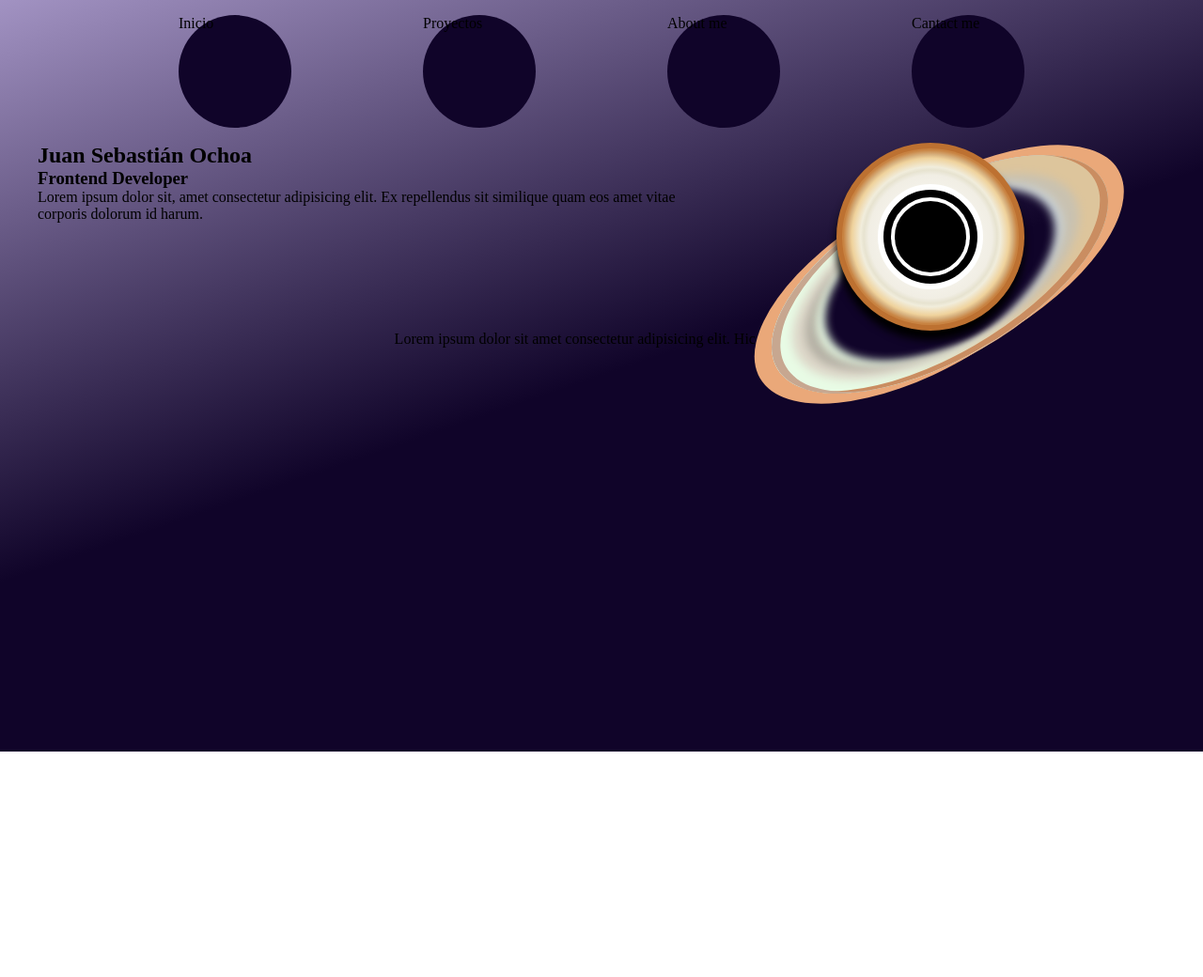
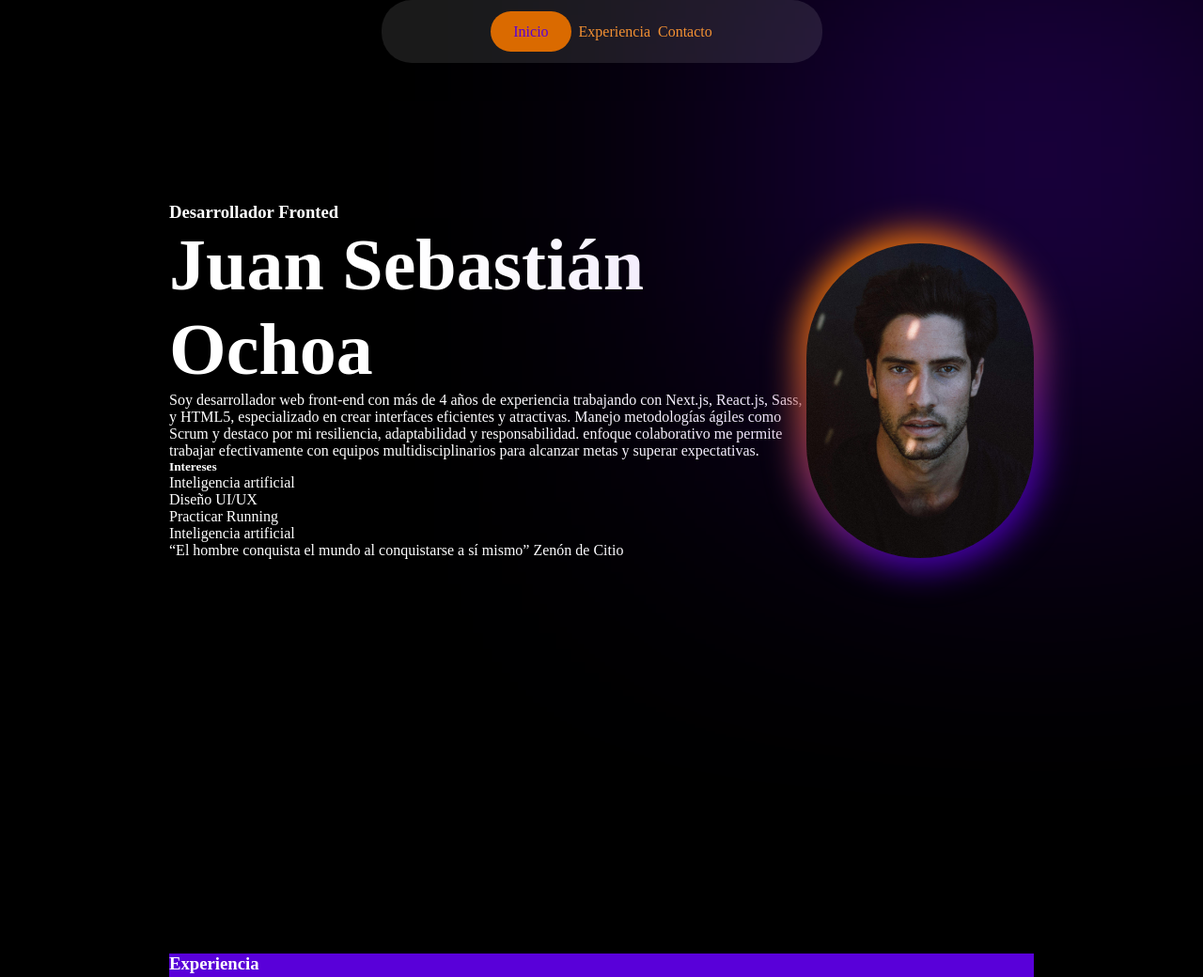
Before and after one commit to Juans-ochoa/portafolio, a website: page index.html in a window 1280 px wide. Shown: the top 1040 px of the page at 94% size. Before the commit the page ends 800 px from the top, so only its background shows below. Drawn offline with Linux system fonts and the light colour scheme; a web font is replaced by a local one.

Commit message:
feat: Add portafolio

```diff
--- a/index.html
+++ b/index.html
@@ -7,30 +7,59 @@
     <link rel="stylesheet" href="main.css" />
   </head>
   <body>
-    <header>
-      <nav class="navbar">
-        <ul>
-          <li class="planet">Inicio</li>
-          <li class="planet">Proyectos</li>
-          <li class="planet">About me</li>
-          <li class="planet">Cantact me</li>
-        </ul>
-      </nav>
+    <header class="header">
+      <ul class="navbar">
+        <li class="item">
+          <a class="inicio active" href="#inicio">Inicio</a>
+        </li>
+        <li class="item">
+          <a href="#experiencia" class="experiencia" id="experiencia"
+            >Experiencia</a
+          >
+        </li>
+        <li class="item">
+          <a href="#contacto" class="contacto" id="contacto">Contacto</a>
+        </li>
+      </ul>
     </header>
-    <main>
-      <section>
-        <h1>Juan Sebastián Ochoa</h1>
-        <h3>Frontend Developer</h3>
-        <p>
-          Lorem ipsum dolor sit, amet consectetur adipisicing elit. Ex
-          repellendus sit similique quam eos amet vitae corporis dolorum id
-          harum.
-        </p>
+    <span class="effect-circle"></span>
+    <main class="content">
+      <section class="inicio" id="inicio">
+        <article class="informacion">
+          <h3>Desarrollador Fronted</h3>
+          <h1 class="title">Juan Sebastián Ochoa</h1>
+          <p>
+            Soy desarrollador web front-end con más de 4 años de experiencia
+            trabajando con Next.js, React.js, Sass, y HTML5, especializado en
+            crear interfaces eficientes y atractivas. Manejo metodologías ágiles
+            como Scrum y destaco por mi resiliencia, adaptabilidad y
+            responsabilidad. enfoque colaborativo me permite trabajar
+            efectivamente con equipos multidisciplinarios para alcanzar metas y
+            superar expectativas.
+          </p>
+          <h5>Intereses</h5>
+          <ul>
+            <li>Inteligencia artificial</li>
+            <li>Diseño UI/UX</li>
+            <li>Practicar Running</li>
+            <li>Inteligencia artificial</li>
+          </ul>
+          <p>
+            “El hombre conquista el mundo al conquistarse a sí mismo”
+            <span>Zenón de Citio</span>
+          </p>
+        </article>
+        <div class="rectangulo">
+          <span class="efecto"></span>
+          <img src="/img/photo.jpg" loading="lazy" alt="Profile" />
+        </div>
       </section>
-      <article class="black-hole">
-        <div class="ring"></div>
-        <div class="circle__black_hole"></div>
-      </article>
+      <section class="experiencia" id="experiencia">
+        <h3>Experiencia</h3>
+      </section>
+      <section class="contacto" id="contacto">
+        <h3>Contactame</h3>
+      </section>
     </main>
     <footer>
       Lorem ipsum dolor sit amet consectetur adipisicing elit. Hic sapiente
--- a/main.css
+++ b/main.css
@@ -1,3 +1,58 @@
+@font-face {
+  font-family: "noto-bold";
+  src: url("/fonts/NotoSerif_Condensed-Bold.ttf");
+  font-weight: 700;
+}
+
+@font-face {
+  font-family: "noto-semi-bold";
+  src: url("/fonts/NotoSerif_Condensed-SemiBold.ttf");
+  font-weight: 600;
+}
+
+@font-face {
+  font-family: "noto";
+  src: url("/fonts/NotoSerif_Condensed-Regular.ttf");
+  font-weight: 400;
+}
+
+@font-face {
+  font-family: "quicksand-bold";
+  src: url("/fonts/Quicksand-Bold.ttf");
+  font-weight: 700;
+}
+
+@font-face {
+  font-family: "quicksand-semi-bold";
+  src: url("/fonts/Quicksand-SemiBold.ttf");
+  font-weight: 600;
+}
+
+@font-face {
+  font-family: "quicksand";
+  src: url("/fonts/Quicksand-Regular.ttf");
+  font-weight: 400;
+}
+
+:root {
+  --ftf-noto-bold: "noto-bold";
+  --ftf-noto-sm-bold: "noto-semi-bold";
+  --ftf-noto: "noto";
+  --ftf-quicksand-bold: "quicksand-bold";
+  --ftf-quicksand-sm-bold: "quicksand-semi-bold";
+  --ftf-quicksand: "quicksand";
+  --palete-black: #000;
+  --Foundation-Secondary-secondary-600: #da6a00;
+  --Foundation-Primary-primary-600: #5900d9;
+  --Foundation-Secondary-secondary-400: #f39033;
+
+  --ftw-500: 500;
+}
+
+html {
+  scroll-behavior: smooth;
+}
+
 body,
 ::after,
 ::before,
@@ -5,117 +60,138 @@ body,
   margin: 0;
   padding: 0;
   box-sizing: border-box;
+  font-family: var(--ftf-quicksand);
+  color: #fff;
 }
 
 ul > li {
   list-style: none;
 }
 
+h1 {
+  font-family: var(--ftf-noto-bold);
+  font-size: 78px;
+}
+
 body {
-  background: linear-gradient(
-    341deg,
-    #100429 50%,
-    rgba(44, 4, 130, 0.39) 103.92%
-  );
   display: flex;
   flex-direction: column;
-  width: 100vw;
-  min-height: 100vh;
+  background: var(--palete-black);
+  width: 100dvw;
+  min-height: 100dvh;
   align-items: center;
+  overflow-x: hidden;
 }
 
 header {
-  max-width: 1200px;
+  position: sticky;
+  top: 0;
+  left: 0;
+  margin-bottom: 148px;
+  z-index: 2;
+  ul.navbar {
+    width: 469px;
+    height: 67px;
+    display: inline-flex;
+    padding: 12px 24px;
+    justify-content: center;
+    align-items: center;
+    gap: 8px;
+    border-radius: 32px;
+    background: rgba(255, 255, 255, 0.1);
+
+    li.item {
+      list-style: none;
+
+      & > a {
+        text-decoration: none;
       }
 
-main {
-  display: grid;
-  grid-template-columns: 1fr 500px;
-  max-width: 1200px;
+      .inicio {
+        display: flex;
+        justify-content: center;
+        align-items: center;
+        height: 43px;
+        padding: 12px 24px;
+      }
     }
 
-.navbar {
-  padding: 1rem;
-  max-width: 1200px;
+    li:nth-child(1).item a,
+    li:nth-child(2).item a,
+    li:nth-child(3).item a {
+      color: var(--Foundation-Secondary-secondary-400);
+      font-weight: var(--ftw-500);
     }
 
-.navbar > ul {
-  display: flex;
-  width: 900px;
-  justify-content: space-between;
+    li.item a.active {
+      border-radius: 24px;
+      background: var(--Foundation-Secondary-secondary-600);
+      color: var(--Foundation-Primary-primary-600);
+    }
+  }
 }
 
-.planet {
-  width: 120px;
-  height: 120px;
-  background-color: #100429;
-  border-radius: 50%;
+.effect-circle {
+  position: absolute;
+  right: 0;
+  top: 0;
+  width: 340px;
+  height: 340px;
+  flex-shrink: 0;
+  border: 50%;
+  background-color: var(--Foundation-Primary-primary-600);
+  filter: blur(200px);
 }
 
-.black-hole {
-  position: relative;
+main.content {
+  display: grid;
+  width: 920px;
+
+  section.inicio {
+    height: 100dvh;
+    display: grid;
+    grid-template-columns: 1fr 242px;
+    grid-template-rows: 423px;
+    flex-shrink: 0;
+
+    .rectangulo {
       display: grid;
       justify-items: center;
+      align-items: center;
+      position: relative;
+
+      span.efecto {
+        position: absolute;
+        display: block;
+        width: 261px;
+        height: 360px;
+        border-radius: 140px;
+        background: linear-gradient(147deg, #f07400 13.25%, #4600a9 79.03%);
+        filter: blur(17px);
+        z-index: 0;
       }
 
-.circle__black_hole {
-  position: relative;
-  width: 200px;
-  height: 200px;
+      img {
+        position: absolute;
+        width: 241.336px;
+        height: 334.715px;
         flex-shrink: 0;
-  border-radius: 50%;
-  border: 6px solid #bd7131;
-  background: radial-gradient(
-    50% 50% at 50% 50%,
-    #fff 0%,
-    #faf9f5 26.04%,
-    #f1eee4 69.89%,
-    #e7e3d0 75.45%,
-    #f1eddc 79.17%,
-    #efd29c 89.06%,
-    #d6af7c 93.23%,
-    #c88342 98.47%
-  );
-  filter: drop-shadow(0px 10px 4px #000);
+        border-radius: 140px;
+        object-fit: cover;
+      }
+    }
   }
 
-.circle__black_hole::before {
-  content: "";
-  position: absolute;
-  top: calc(100px - 56px - 6px);
-  left: calc(100px - 56px - 6px);
-  width: 112px;
-  height: 112px;
-  border: solid 6px #fff;
-  border-radius: 50%;
-  background-color: #000;
+  section.experiencia,
+  section.contacto {
+    height: 100dvh;
   }
 
-.circle__black_hole::after {
-  content: "";
-  position: absolute;
-  top: calc(100px - 44px - 4px);
-  left: calc(100px - 44px - 4px);
-  width: 84px;
-  height: 84px;
-  border: solid 4px #fff;
-  border-radius: 50%;
-  background-color: #000;
+  section.experiencia {
+    background-color: var(--Foundation-Primary-primary-600);
   }
 
-.ring {
-  position: absolute;
-  width: 400px;
-  height: 180px;
-  top: 50px;
-  left: 60px;
-  border-radius: 50%;
-  /* border-left: 0; */
-  transform: rotate(330deg);
-  box-shadow: 0px 0px 0px 1px #eaa879, -20px 0px 0px 1px #eaa879,
-    20px -1px 0px 0px #eaa879, inset 9px 3px 0px #c7a790,
-    inset -6px -5px 0 1px #ca8d61, inset -30px 0 10px 5px #ddc59c,
-    inset 20px 0 10px 5px #e8fbe5, inset 30px 0 10px 10px #ddd7c9,
-    inset 50px 0 10px 5px #b4b0a4, inset 60px 0px 10px 5px #e8fbe5,
-    inset -50px 0px 10px 5px #c9c2b1, inset -60px 0px 10px 5px #c9d2d8;
+  section.contacto {
+    background-color: var(--Foundation-Secondary-secondary-600);
   }
+}
```
Also changed, not shown: package.json (added, +23 -0 lines), img/photo.jpg (added), ship.svg (added). Lines whose indentation alone changed are shown as unchanged.
